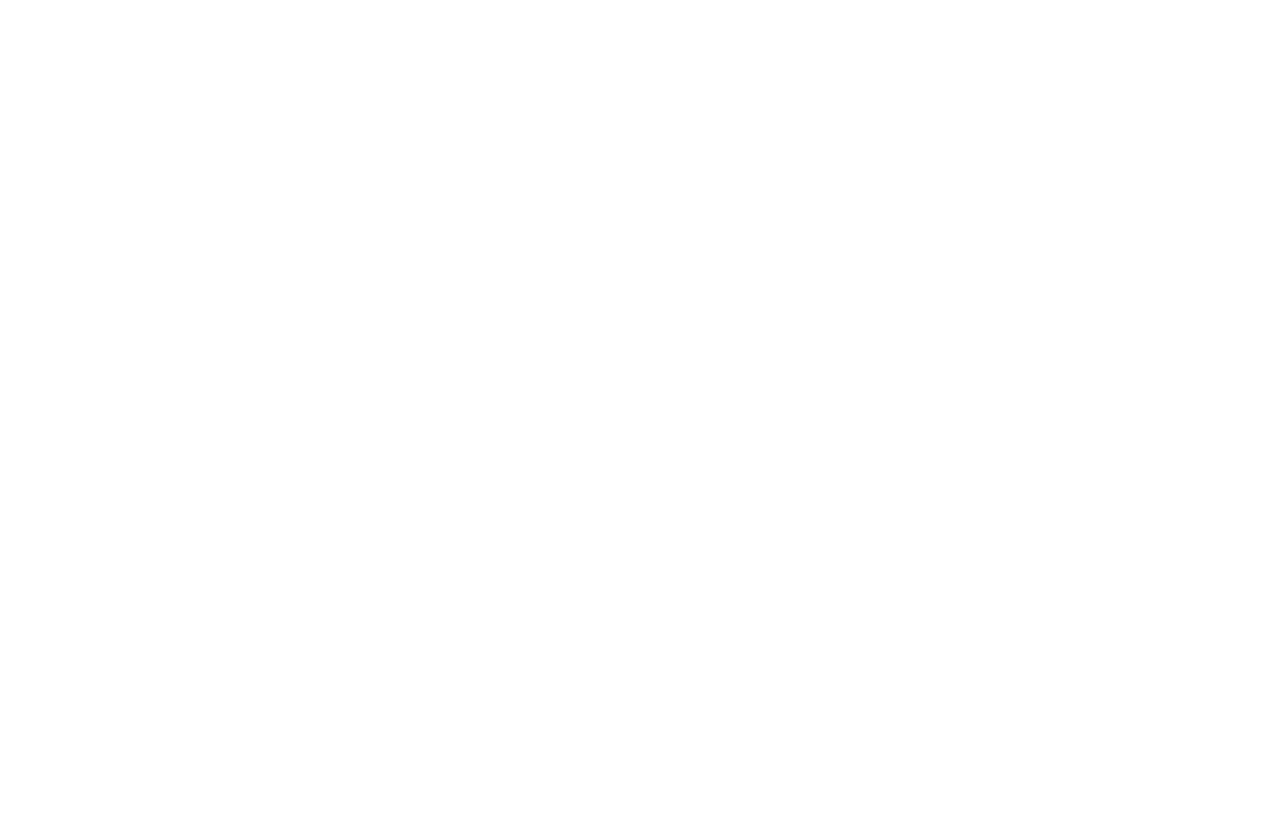
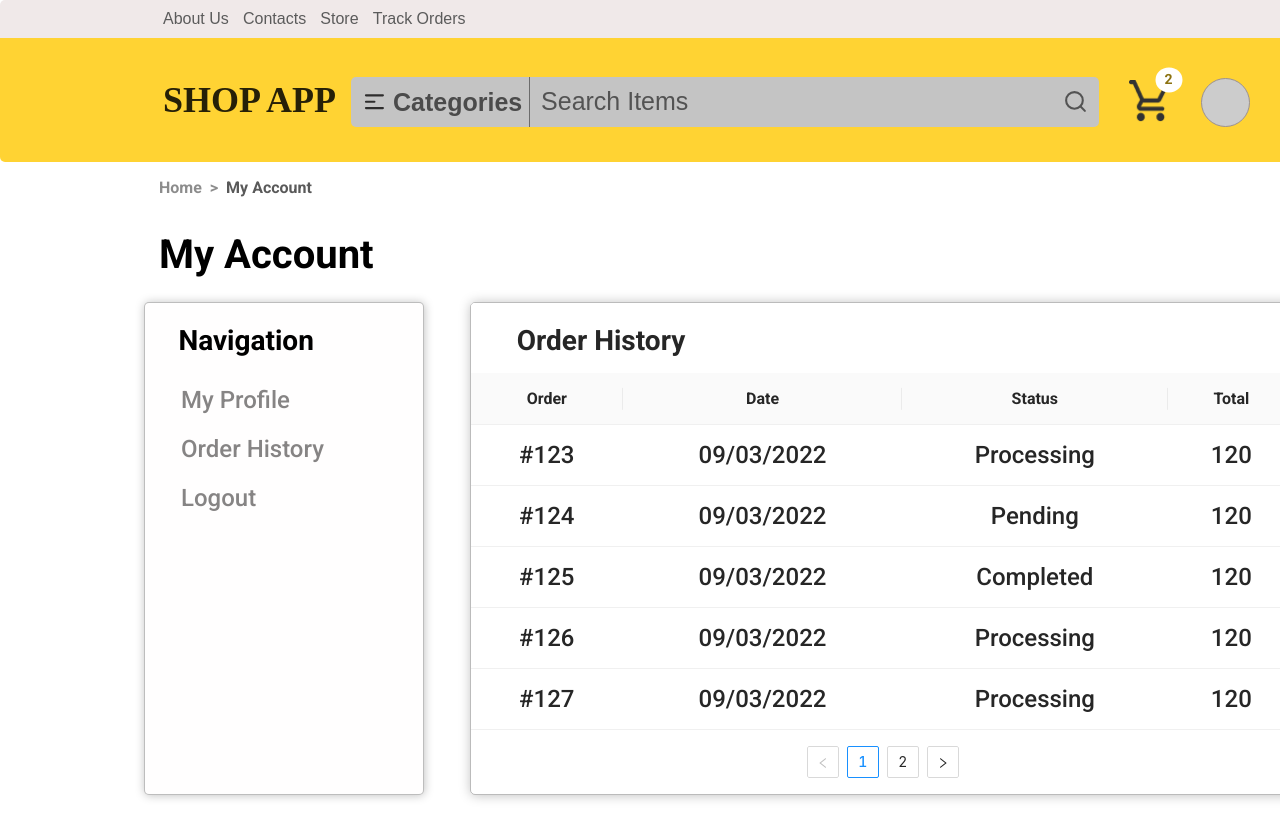
Before and after one commit to dotrihai1907/e-commerce, a React (Vite) app: page /user-detail/order-history in a window 1280 px wide. Before the commit this address had no page. Shown: the top 838 px of the page. Built offline with nearby package versions, Linux system fonts and the light colour scheme; a web font is replaced by a local one.

Commit message:
Add UI order history - user screen

```diff
--- a/src/App.jsx
+++ b/src/App.jsx
@@ -26,6 +26,7 @@
 import Register from "./components/Register";
 import Verify from "./components/Verify";
 import MyProfile from "./components/MyProfile";
+import OrderHistory from "./components/OrderHistory";
 
 function App() {
   return (
@@ -47,6 +48,10 @@
             <Route path="/shopping-cart" element={<ShoppingCart />} />
             <Route path="/user-detail" element={<UserDetail />}>
               <Route path="/user-detail/my-profile" element={<MyProfile />} />
+              <Route
+                path="/user-detail/order-history"
+                element={<OrderHistory />}
+              />
             </Route>
             {/* </Route> */}
           </Route>
--- a/src/components/MyProfile/MyProfile.module.scss
+++ b/src/components/MyProfile/MyProfile.module.scss
@@ -72,7 +72,7 @@
     box-shadow: 0.5px 0.5px 12px rgba(0, 0, 0, 0.25);
     //------------------------
     .titleTable {
-      margin-left: 31px;
+      margin-left: 30.26px;
       height: 38px;
       font-weight: 700;
       font-size: 28px;
--- /dev/null
+++ b/src/components/OrderHistory/OrderHistory.module.scss
@@ -0,0 +1,38 @@
+.table {
+  margin-left: 45.56px;
+  font-family: "Roboto";
+  font-style: normal;
+  border: 1px solid rgba(90, 90, 90, 0.41);
+  border-radius: 5px;
+  overflow: hidden;
+  box-shadow: 0.5px 0.5px 12px rgba(0, 0, 0, 0.25);
+  color: #000000;
+  width: 826.41px;
+  //--------------------------
+  .titleTable {
+    height: 33px;
+    font-weight: 700;
+    font-size: 28px;
+    line-height: 33px;
+    margin-left: 30.26px;
+    margin-top: 5px;
+  }
+  //------------------------
+  .titleColumn {
+    font-weight: 700;
+    font-size: 16px;
+    line-height: 19px;
+    height: 19px;
+    display: flex;
+    justify-content: center;
+  }
+  //------------------------
+  .textColumn {
+    height: 28px;
+    font-weight: 500;
+    font-size: 24px;
+    line-height: 28px;
+    display: flex;
+    justify-content: center;
+  }
+}
--- /dev/null
+++ b/src/components/OrderHistory/index.jsx
@@ -0,0 +1,86 @@
+import "antd/dist/antd.css";
+import styles from "./OrderHistory.module.scss";
+import { Table } from "antd";
+
+function OrderHistory() {
+  const data = [
+    {
+      order: "#123",
+      date: "09/03/2022",
+      status: "Processing",
+      total: 120.0,
+    },
+    {
+      order: "#124",
+      date: "09/03/2022",
+      status: "Pending",
+      total: 120.0,
+    },
+    {
+      order: "#125",
+      date: "09/03/2022",
+      status: "Completed",
+      total: 120.0,
+    },
+    {
+      order: "#126",
+      date: "09/03/2022",
+      status: "Processing",
+      total: 120.0,
+    },
+    {
+      order: "#127",
+      date: "09/03/2022",
+      status: "Processing",
+      total: 120.0,
+    },
+    {
+      order: "#128",
+      date: "09/03/2022",
+      status: "Processing",
+      total: 120.0,
+    },
+  ];
+
+  const columns = [
+    {
+      title: () => <p className={styles.titleColumn}>Order</p>,
+      dataIndex: "order",
+      key: "order",
+      render: (order) => <div className={styles.textColumn}>{order}</div>,
+    },
+    {
+      title: () => <p className={styles.titleColumn}>Date</p>,
+      dataIndex: "date",
+      key: "date",
+      render: (date) => <div className={styles.textColumn}>{date}</div>,
+    },
+    {
+      title: () => <p className={styles.titleColumn}>Status</p>,
+      dataIndex: "status",
+      key: "status",
+      render: (status) => <div className={styles.textColumn}>{status}</div>,
+    },
+    {
+      title: () => <p className={styles.titleColumn}>Total</p>,
+      dataIndex: "total",
+      key: "total",
+      render: (total) => <div className={styles.textColumn}>{total}</div>,
+    },
+  ];
+  return (
+    <Table
+      className={styles.table}
+      dataSource={data}
+      columns={columns}
+      pagination={{
+        position: ["bottomCenter"],
+        pageSize: "5",
+      }}
+      bordered={false}
+      title={() => <div className={styles.titleTable}>Order History</div>}
+    />
+  );
+}
+
+export default OrderHistory;
```
